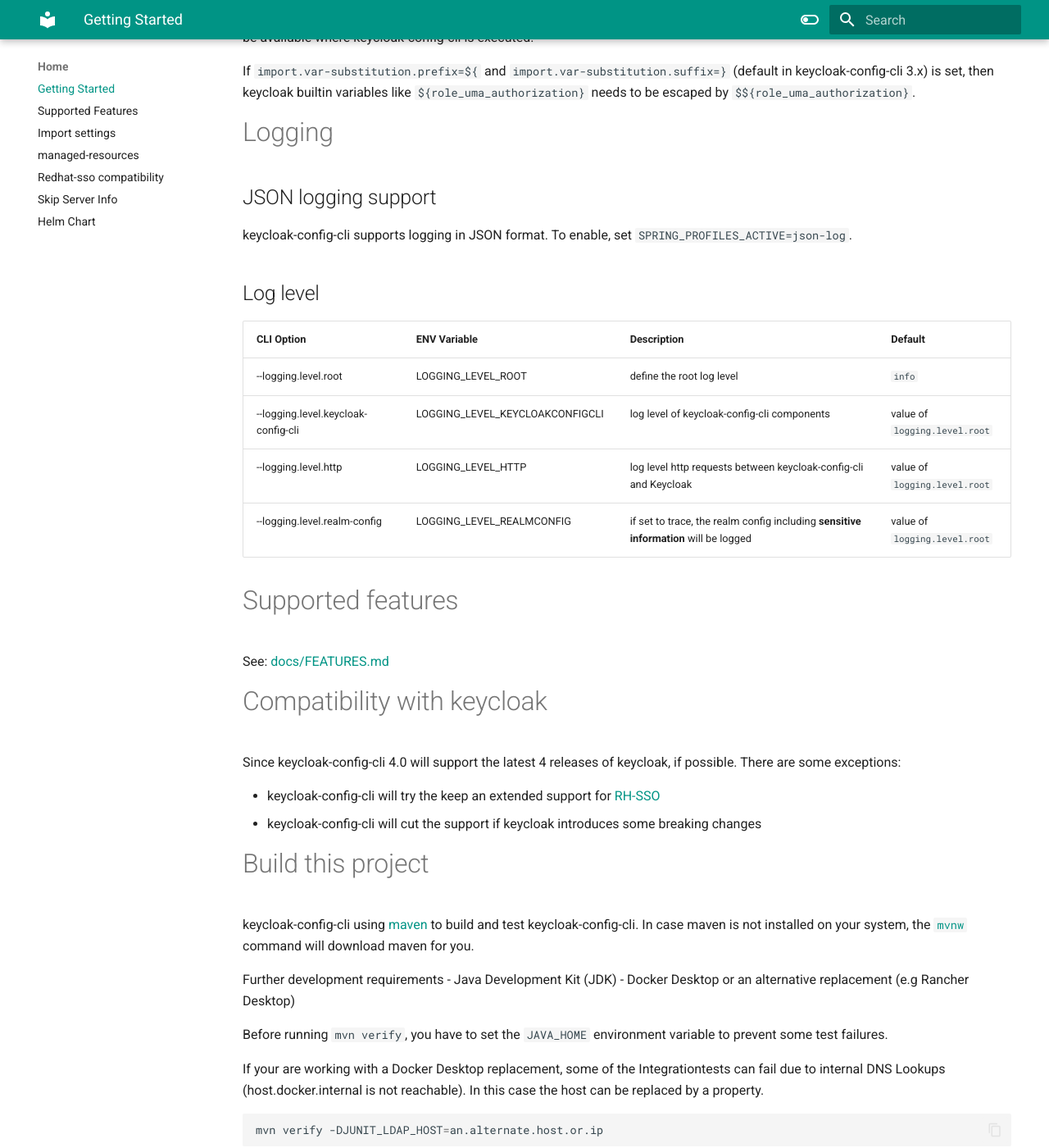
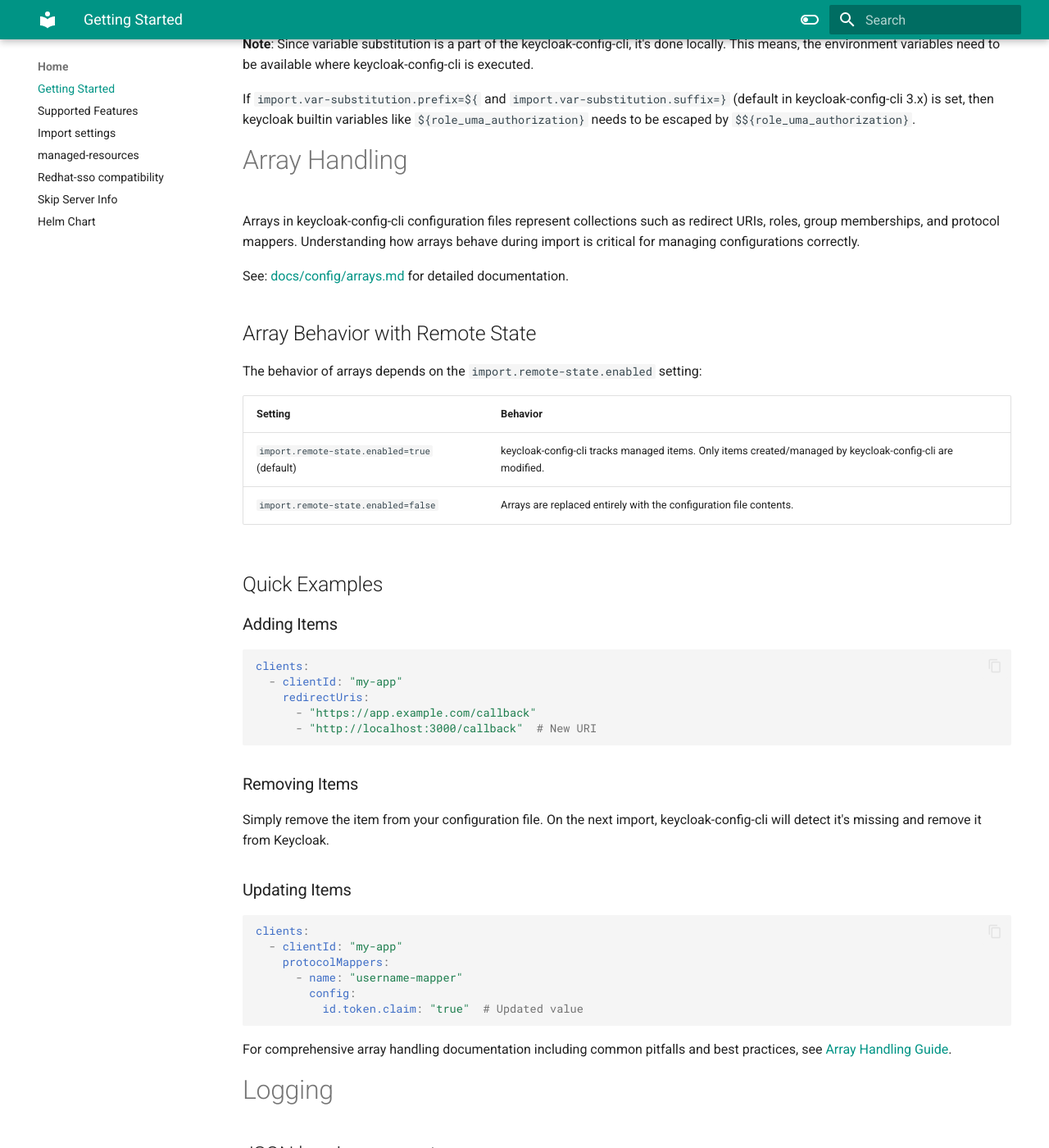
Before and after one commit to adorsys/keycloak-config-cli, an MkDocs documentation site: the page built from docs/index.md, in a window 1280 px wide and 1400 px high, scrolled down 1848 px. Shown: the whole window at 82% size. Built offline with MkDocs 1.6.1 and Material for MkDocs 9.7.7, drawn with Linux system fonts in a browser that asks for light colours.

Commit message:
docs: update index and site navigation

````diff
--- a/docs/index.md
+++ b/docs/index.md
@@ -2,6 +2,7 @@
 
 - [Config Files](#config-files)
 - [Variable Substitution](#variable-substitution)
+- [Array Handling](#array-handling)
 - [Logging](#logging)
 - [Supported Features](#supported-features)
 - [Compatibility with Keycloak](#compatibility-with-keycloak)
@@ -65,11 +66,53 @@
 
 The variable substitution is running before the json parser gets executed. This allows json structures or complex values.
 
+
 See [Apache Common `StringSubstitutor` documentation](https://commons.apache.org/proper/commons-text/apidocs/org/apache/commons/text/StringSubstitutor.html) for more information and advanced usage.
 
 **Note**: Since variable substitution is a part of the keycloak-config-cli, it's done locally. This means, the environment variables need to be available where keycloak-config-cli is executed.
 
 If `import.var-substitution.prefix=${` and `import.var-substitution.suffix=}` (default in keycloak-config-cli 3.x) is set, then keycloak builtin variables like `${role_uma_authorization}` needs to be escaped by `$${role_uma_authorization}`.
+
+# Array Handling
+
+Arrays in keycloak-config-cli configuration files represent collections such as redirect URIs, roles, group memberships, and protocol mappers. Understanding how arrays behave during import is critical for managing configurations correctly.
+
+See: [docs/config/arrays.md](./docs/config/arrays.md) for detailed documentation.
+
+## Array Behavior with Remote State
+
+The behavior of arrays depends on the `import.remote-state.enabled` setting:
+
+| Setting | Behavior |
+|---------|----------|
+| `import.remote-state.enabled=true` (default) | keycloak-config-cli tracks managed items. Only items created/managed by keycloak-config-cli are modified. |
+| `import.remote-state.enabled=false` | Arrays are replaced entirely with the configuration file contents. |
+
+## Quick Examples
+
+### Adding Items
+```yaml
+clients:
+  - clientId: "my-app"
+    redirectUris:
+      - "https://app.example.com/callback"
+      - "http://localhost:3000/callback"  # New URI
+```
+
+### Removing Items
+Simply remove the item from your configuration file. On the next import, keycloak-config-cli will detect it's missing and remove it from Keycloak.
+
+### Updating Items
+```yaml
+clients:
+  - clientId: "my-app"
+    protocolMappers:
+      - name: "username-mapper"
+        config:
+          id.token.claim: "true"  # Updated value
+```
+
+For comprehensive array handling documentation including common pitfalls and best practices, see [Array Handling Guide](./docs/config/arrays.md).
 
 # Logging
 
--- a/mkdocs.yml
+++ b/mkdocs.yml
@@ -50,6 +50,7 @@
       - Skip Server Info: skip-server-info.md
       - Helm Chart: helm-chart.md
   - Use Cases:
+      - Working with Arrays: config/arrays-handling.md
       - Remote State Management: config/remote-state-management.md
       - Adding Multiple post.logout.redirect.uris: config/addind-multiple-post-logout-redirect-uris.md
       - Minimal Configurations From exported JSON: config/minimal-configuration.md
````
